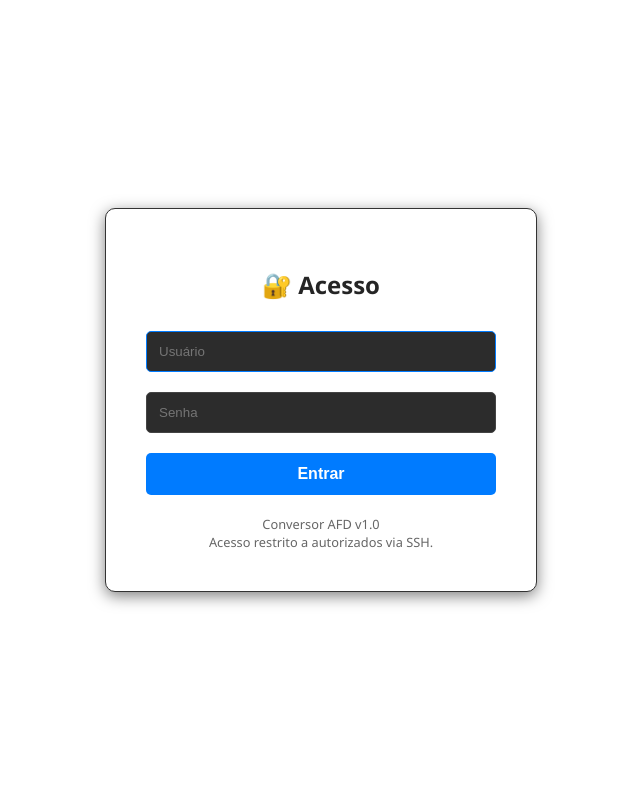
After one commit to emanuelsantos953/conversor-afd, a Django app: page /login/ in a window 1280 px wide. The commit adds this page. Shown: the whole page, without its empty margins (319-959 px from the left). Run offline with Django 5.2, Linux system fonts and the light colour scheme.

Commit message:
Feat: Novo Login estilo Google, Home minimalista e Importação Híbrida

```diff
--- a/configuracao/settings.py
+++ b/configuracao/settings.py
@@ -127,3 +127,9 @@ USE_TZ = True
 # https://docs.djangoproject.com/en/6.0/howto/static-files/
 
 STATIC_URL = 'static/'
+
+# Para onde ir depois do login? (Para a lista de funcionários)
+LOGIN_REDIRECT_URL = '/'
+
+# Para onde ir se alguém tentar acessar uma página proibida? (Para o login)
+LOGIN_URL = '/login/'
--- /dev/null
+++ b/core/templates/core/login.html
@@ -0,0 +1,161 @@
+<!DOCTYPE html>
+
+<html lang="pt-br">
+
+<head>
+
+    <meta charset="UTF-8">
+
+    <meta name="viewport" content="width=device-width, initial-scale=1.0">
+
+    <title>Acesso Restrito | Conversor AFD</title>
+
+    <style>
+
+        body {
+
+            background-color: #ffffff;
+
+            color: #e0e0e0;
+
+            font-family: 'Segoe UI', Tahoma, Geneva, Verdana, sans-serif;
+
+            display: flex;
+
+            justify-content: center;
+
+            align-items: center;
+
+            height: 100vh;
+
+            margin: 0;
+
+        }
+
+        .login-card {
+
+            background-color: #ffffff;
+
+            padding: 40px;
+
+            border-radius: 10px;
+
+            box-shadow: 0 4px 15px rgba(0, 0, 0, 0.5);
+
+            width: 100%;
+
+            max-width: 350px;
+
+            text-align: center;
+
+            border: 1px solid #333;
+
+        }
+
+        h2 { margin-bottom: 20px; color: #252525; }
+
+        input {
+
+            width: 100%;
+
+            padding: 12px;
+
+            margin: 10px 0;
+
+            background-color: #2c2c2c;
+
+            border: 1px solid #444;
+
+            color: white;
+
+            border-radius: 5px;
+
+            box-sizing: border-box; /* Garante que o padding não estoure a largura */
+
+        }
+
+        input:focus { outline: none; border-color: #007bff; }
+
+        button {
+
+            width: 100%;
+
+            padding: 12px;
+
+            background-color: #007bff;
+
+            color: white;
+
+            border: none;
+
+            border-radius: 5px;
+
+            cursor: pointer;
+
+            font-size: 16px;
+
+            font-weight: bold;
+
+            margin-top: 10px;
+
+            transition: background 0.3s;
+
+        }
+
+        button:hover { background-color: #0056b3; }
+
+        .error { color: #ff6b6b; font-size: 0.9em; margin-bottom: 10px; }
+
+        .footer { margin-top: 20px; font-size: 0.8em; color: #666; }
+
+    </style>
+
+</head>
+
+<body>
+
+
+
+<div class="login-card">
+
+    <h2>🔐 Acesso</h2>
+
+
+
+    {% if form.errors %}
+
+        <div class="error">Usuário ou senha incorretos.</div>
+
+    {% endif %}
+
+
+
+    <form method="post">
+
+        {% csrf_token %}
+
+        <input type="text" name="username" placeholder="Usuário" required autofocus>
+
+        <input type="password" name="password" placeholder="Senha" required>
+
+        <button type="submit">Entrar</button>
+
+    </form>
+
+
+
+    <div class="footer">
+
+        Conversor AFD v1.0<br>
+
+        Acesso restrito a autorizados via SSH.
+
+    </div>
+
+</div>
+
+
+
+</body>
+
+</html>
--- a/core/urls.py
+++ b/core/urls.py
@@ -1,7 +1,10 @@
 from django.urls import path
 from . import views
+from django.contrib.auth import views as auth_views
 
 urlpatterns = [
+    path('login/', auth_views.LoginView.as_view(template_name='core/login.html'), name='login'),
+    path('logout/', auth_views.LogoutView.as_view(next_page='login'), name='logout'),
     path('', views.home, name='home'),
     path('cadastrar/', views.cadastrar_funcionario, name='cadastrar_funcionario'),
     path('gerenciar/', views.listar_funcionarios, name='listar_funcionarios'),
```
Also changed, not shown: core/templates/core/home.html (+71 -14 lines), core/views.py (+13 -0 lines).
